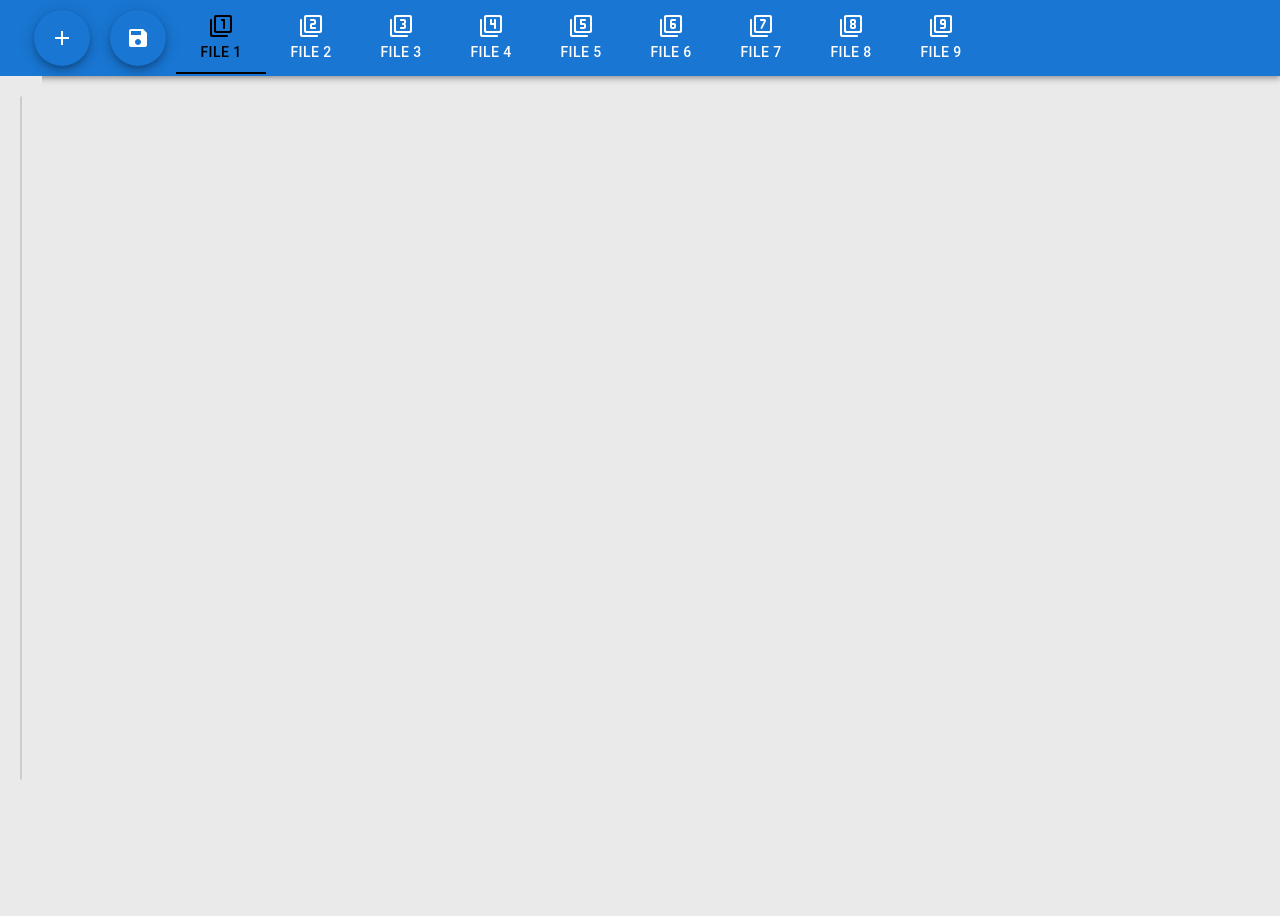
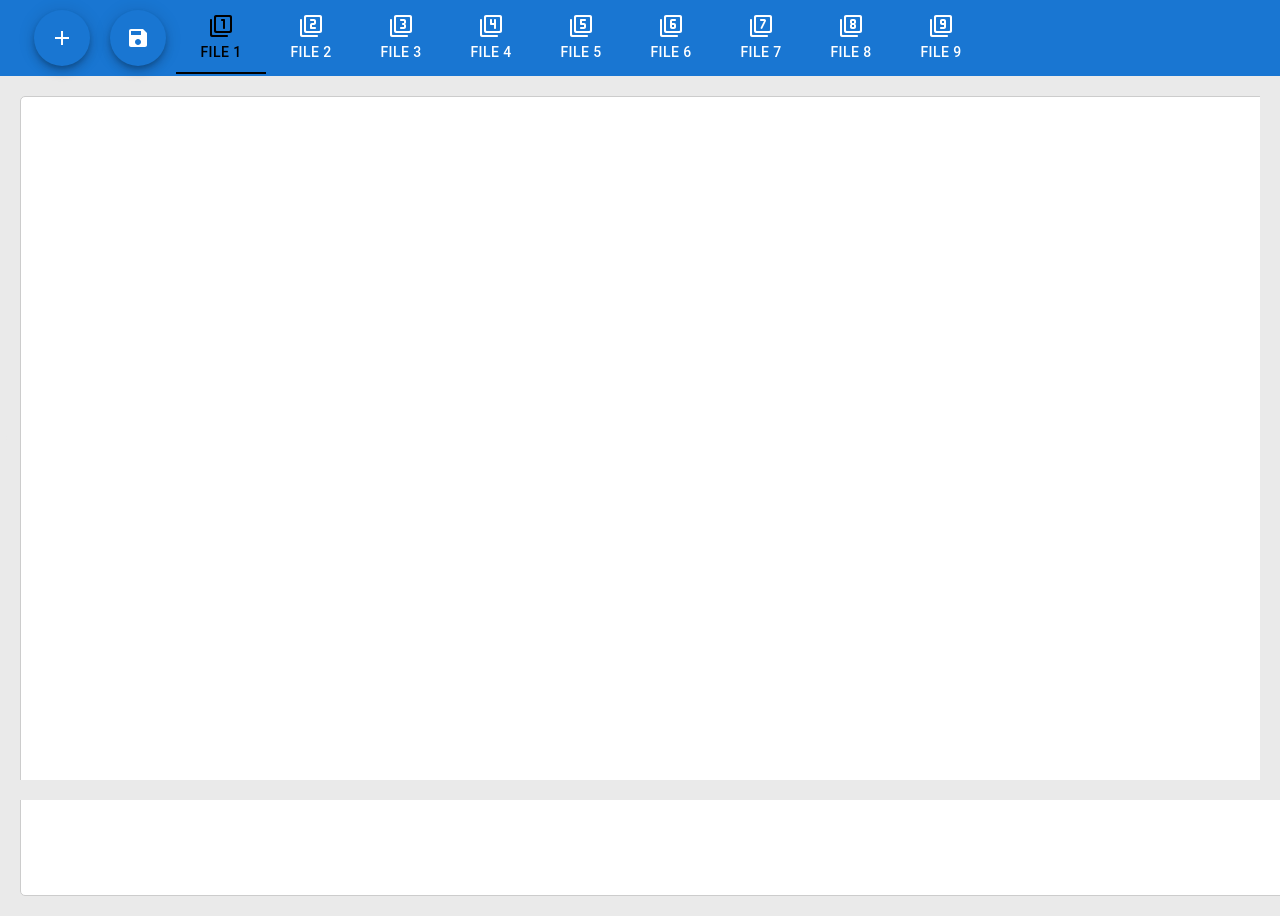
Before and after one commit to potato3641/make_anything, a React (Create React App) app in the folder vergrid-front/: page /sheets in a window 1280 px wide. Before the commit the page ends 800 px from the top, so only its background shows below. Built offline with nearby package versions, Linux system fonts and the light colour scheme.

Commit message:
[DEV] develop horizonal scroll, expand row of grid, fixed fab size, seperate border(scroll button)

```diff
--- /dev/null
+++ b/vergrid-front/src/components/SheetBorder.js
@@ -0,0 +1,73 @@
+import React from "react";
+import { Box } from '@mui/material';
+import { ArrowBack, ArrowForward } from '@mui/icons-material';
+
+const SheetBorder = ({ onLeftClick, onRightClick, toolbarHeight }) => {
+  return <div className='sheet-border'>
+    <Box // top
+      sx={{
+        position: "absolute",
+        top: `${toolbarHeight - 40}px`,
+        left: 0,
+        right: 0,
+        height: "20px",
+        backgroundColor: '#eaeaea',
+        zIndex: 10,
+      }}
+    />
+    <Box // bottom
+      sx={{
+        position: "absolute",
+        bottom: 0,
+        left: 0,
+        right: 0,
+        height: "20px",
+        backgroundColor: '#eaeaea',
+        zIndex: 10,
+      }}
+    />
+    <Box // left
+      sx={{
+        position: "absolute",
+        top: `${toolbarHeight - 20}px`,
+        bottom: "20px",
+        left: 0,
+        width: "20px",
+        backgroundColor: '#eaeaea',
+        color: '#eaeaea',
+        zIndex: 10,
+        '&:hover': {
+          backgroundColor: '#ccc',
+          color: 'black',
+        },
+        display: 'flex',
+        justifyContent: 'center',
+        alignItems: 'center',
+        userSelect: 'none',
+      }}
+      onClick={onLeftClick}
+    ><ArrowBack /></Box>
+    <Box // right
+      sx={{
+        position: "absolute",
+        top: `${toolbarHeight - 20}px`,
+        bottom: "20px",
+        right: 0,
+        width: "20px",
+        backgroundColor: '#eaeaea',
+        color: '#eaeaea',
+        zIndex: 10,
+        '&:hover': {
+          backgroundColor: '#ccc',
+          color: 'black',
+        },
+        display: 'flex',
+        justifyContent: 'center',
+        alignItems: 'center',
+        userSelect: 'none',
+      }}
+      onClick={onRightClick}
+    ><ArrowForward /></Box>
+  </div>
+}
+export default SheetBorder;
--- a/vergrid-front/src/components/Sheets.css
+++ b/vergrid-front/src/components/Sheets.css
@@ -1,13 +1,6 @@
-.sheet-pack {
-  position: relative;
-  display: inline-block;
-  background-color: transparent;
-  border: 20px solid #eaeaea;
-}
-
 .sheet-body {
-  display: flex;
   height: 100vh;
+  width: 100%;
   overflow-x: auto;
   overflow-y: auto;
   -ms-overflow-style: none;
@@ -16,6 +9,7 @@
   border: 1px solid #ccc;
   box-sizing: border-box;
   border-radius: 5px;
+  margin: 20px;
 }
 
 .sheet-body::-webkit-scrollbar {
@@ -25,9 +19,11 @@
 .grid-item {
   border: 1px solid gray;
   height: 56px;
+  min-width: 100px;
 }
 
 .cell-cover {
+  min-width: 100px;
   width: 100%;
   height: 56px;
   overflow: hidden;
--- a/vergrid-front/src/components/Sheets.js
+++ b/vergrid-front/src/components/Sheets.js
@@ -1,10 +1,11 @@
 import React, { useState, useRef, useEffect, forwardRef, useImperativeHandle } from 'react';
-import { Grid, Button, TextField, Tooltip, Skeleton, LinearProgress } from '@mui/material';
+import { Grid, Button, TextField, Tooltip, Skeleton, LinearProgress, Box } from '@mui/material';
 import CellMenu from './CellMenu';
 import CellReserved from './CellReserved';
 import CheckField from './CheckField';
 import CounterField from './CounterField';
 import CheckListField from './CheckListField';
+import SheetBorder from './SheetBorder';
 import { CopyToClipboard } from "react-copy-to-clipboard";
 import { __REGEX, __REGEx, __REGEX_FUNCTION, COLORBG_TEXT, COLORFT_TEXT } from '../const.js'
 import './Sheets.css';
@@ -17,9 +18,11 @@ const Sheets = forwardRef(({ size, toolbarHeight, loader, inheritData, inheritSe
   const gridIndex = [];
   const maximumsize = 1000;
   for (let i = 0; i < sizeOfSheet; i++) {
+    const row = [];
     for (let j = 0; j < sizeOfSheet; j++) {
-      gridIndex.push({ i, j });
+      row.push({ i, j });
     }
+    gridIndex.push(row)
   }
   // out of sheet
   const [anchorEl, setAnchorEl] = useState(null); // Target of cell function
@@ -39,6 +42,9 @@ const Sheets = forwardRef(({ size, toolbarHeight, loader, inheritData, inheritSe
   const focusTargetRef = useRef({}); // Sheet Live Object
   const inputRef = useRef(''); // TextField Live Object
   const copyRef = useRef(null); // Object for Copy
+  const pivotRef = useRef(null); // pivot for width
+  const [offsetX, setOffsetX] = useState(0);
+  const [offsetXLevel, setOffsetXLevel] = useState(0);
 
   useImperativeHandle(ref, () => ({
     getCellValues() {
@@ -59,14 +65,31 @@ const Sheets = forwardRef(({ size, toolbarHeight, loader, inheritData, inheritSe
     setLoading(true);
     setCellValues(() => inheritData || {});
     setCellSettings(() => inheritSetting || {});
+    setOffsetX(() => 0);
+    setOffsetXLevel(() => 0);
   }, [inheritData, inheritSetting]);
 
   useEffect(() => {
     if (cellValues && cellSettings) {
       loader();
       setLoading(false);
+      setOffsetX(() => 0);
+      setOffsetXLevel(() => 0);
     }
   }, [cellValues, cellSettings, loader]);
+
+  /**
+   * 시트 수평스크롤
+   */
+  const handlerHorizontalScroll = (swc) => {
+    const size = pivotRef.current.getBoundingClientRect()?.width;
+    const flag = swc ? 1 : -1;
+    // 좌측 || 우측 제한조건 , 40은 양쪽 margin
+    if ((offsetXLevel + flag > 0) || window.innerWidth - 40 > size * sizeOfSheet - offsetX * flag)
+      return;
+    setOffsetX(() => size * (offsetXLevel + flag));
+    setOffsetXLevel((prev) => prev + flag);
+  };
 
   /**
    * 셀 더블클릭 이벤트 핸들러
@@ -859,7 +882,7 @@ const Sheets = forwardRef(({ size, toolbarHeight, loader, inheritData, inheritSe
                 },
               }}
               sx={{
-                minWidth: '56px',
+                minWidth: '64px',
                 '& .MuiInputBase-input': {
                   color: COLORFT_TEXT[cellSettings[key]?.colorft] || 'inherit',
                 },
@@ -873,20 +896,46 @@ const Sheets = forwardRef(({ size, toolbarHeight, loader, inheritData, inheritSe
   }
 
   return (
-    <div className='sheet-pack'>
-      <div className='sheet-body' onKeyDown={(event) => handlerKeyDown(event, false)} style={{ height: `calc(100vh - ${toolbarHeight}px)`, overflow: 'auto' }}>
-        <Grid className='grid-container' container spacing={0}>
+    <div className='sheet'>
+      <SheetBorder onLeftClick={() => handlerHorizontalScroll(true)} onRightClick={() => handlerHorizontalScroll(false)} toolbarHeight={toolbarHeight} />
+      <Box
+        className='sheet-body'
+        onKeyDown={(event) => handlerKeyDown(event, false)}
+      >
+        <Grid
+          container
+          sx={{
+            height: `calc(100vh - ${toolbarHeight}px)`,
+            transform: `translateX(${offsetX}px)`,
+            transition: "transform 0.1s ease",
+          }}
+        >
+          {gridIndex.map((row, rowIdx) => (
+            <Grid
+              container
+              item
+              xs={12}
+              key={rowIdx}
+              spacing={0}
+              sx={{
+                display: 'flex',
+                flexWrap: 'nowrap',
+              }}
+            >
               {!loading ? (
-            gridIndex.map(({ i, j }) => (
+                row.map(({ i, j }, idx) => (
                   <Grid
                     className={'grid-item' + (touchTarget === `$${i}$${j}` ? ' cell-focused' : '')}
                     item
-                xs={12 / sizeOfSheet} key={`$${i}$${j}`}
+                    ref={idx === 1 ? pivotRef : null}
+                    key={`$${i}$${j}`}
                     sx={{
+                      width: '100px',
                       backgroundColor: COLORBG_TEXT[cellSettings[`$${i}$${j}`]?.colorbg] || 'transparent',
                       color: COLORFT_TEXT[cellSettings[`$${i}$${j}`]?.colorft] || 'inherit'
                     }}
                   >
+                    <Box>
                       {(() => {
                         const rendering = preRenderContent(i, j);
                         switch (rendering.type) {
@@ -914,6 +963,7 @@ const Sheets = forwardRef(({ size, toolbarHeight, loader, inheritData, inheritSe
                             return null;
                         }
                       })()}
+                    </Box>
                   </Grid>
                 ))
               ) : (
@@ -924,6 +974,9 @@ const Sheets = forwardRef(({ size, toolbarHeight, loader, inheritData, inheritSe
               )
               }
             </Grid>
+          ))}
+        </Grid>
+      </Box>
       <CellMenu open={openMenu} anchorEl={anchorEl} emit={emitIdx} handlerClose={handlerCloseMenu} />
       <CellReserved open={openReserve} emit={emitPeriodPerpose} handlerClose={handlerCloseReserve} initData={initSetting} />
       {openMenu &&
@@ -932,7 +985,6 @@ const Sheets = forwardRef(({ size, toolbarHeight, loader, inheritData, inheritSe
         </CopyToClipboard>
       }
     </div>
-    </div>
   );
 });
 
--- a/vergrid-front/src/pages/SheetPage.js
+++ b/vergrid-front/src/pages/SheetPage.js
@@ -153,8 +153,8 @@ const SheetPage = () => {
     <div className='sheet-page'>
       <AppBar position="static">
         <Toolbar ref={toolbarRef} role="navigation">
-          <Fab sx={{ margin: '10px' }} onClick={handleDialogClick} color="primary" aria-label="add"><AddIcon /></Fab>
-          <Fab sx={{ margin: '10px' }} onClick={handleSnackClick} color="primary" aria-label="save"><SaveIcon /></Fab>
+          <Fab sx={{ margin: '10px', minWidth: '56px', }} onClick={handleDialogClick} color="primary" aria-label="add"><AddIcon /></Fab>
+          <Fab sx={{ margin: '10px', minWidth: '56px', }} onClick={handleSnackClick} color="primary" aria-label="save"><SaveIcon /></Fab>
           <Tabs
             value={tabValue}
             onChange={handleTabChange}
```
Also changed, not shown: vergrid-front/src/components/Arrow.js (deleted, +0 -35 lines). Lines whose indentation alone changed are shown as unchanged.
